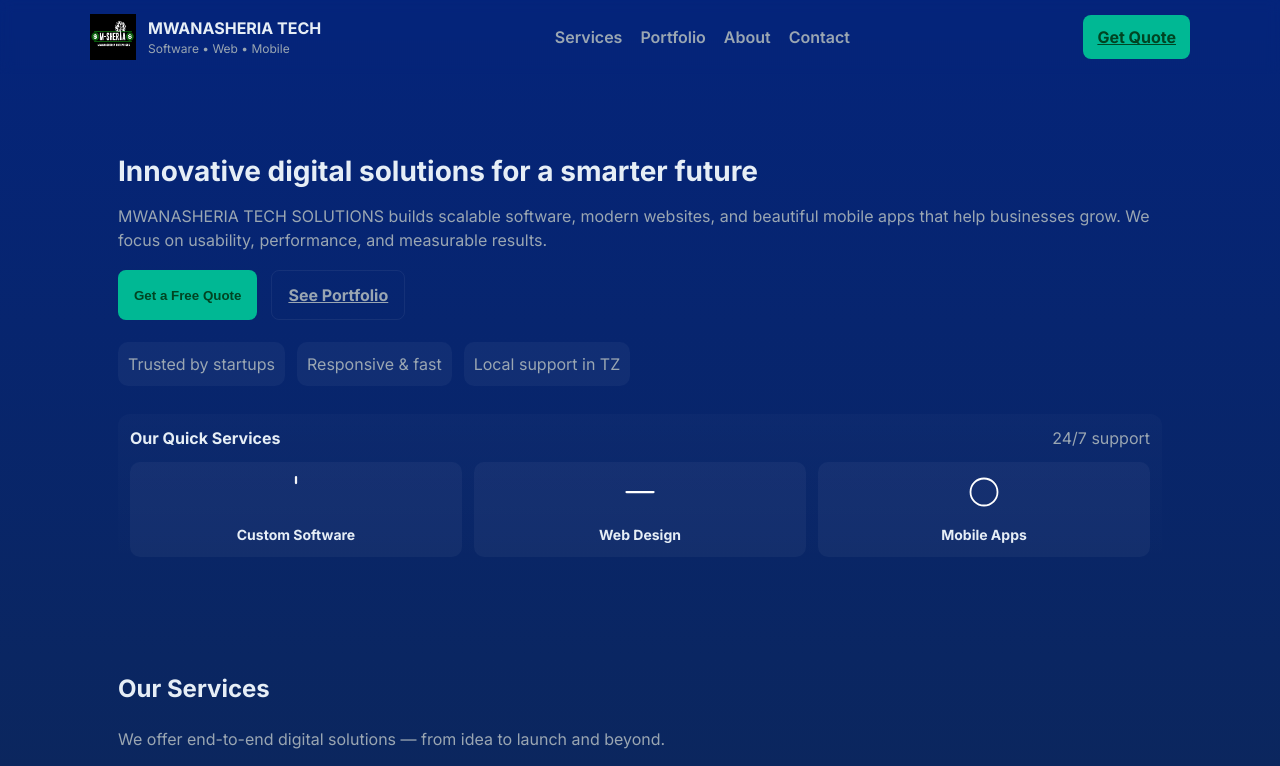
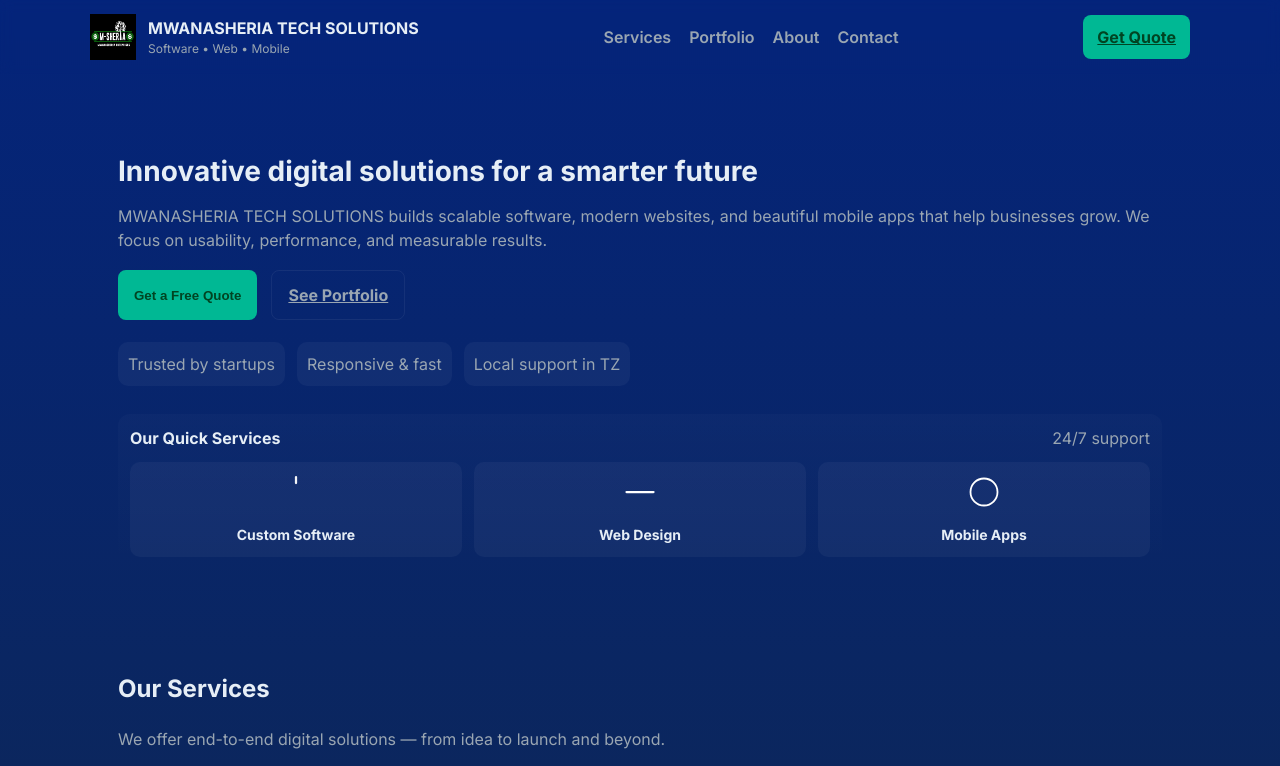
Before and after one commit to Mwanasheria/mwanasheria-tech-solutions, a plain HTML site: page index.html in a window 1280 px wide. Shown: the top 766 px of the page. Drawn offline with Linux system fonts and the light colour scheme.

Commit message:
Update index.html

```diff
--- a/index.html
+++ b/index.html
@@ -318,7 +318,7 @@
             <div class="brand">
                 <div class="logo"> <img src="logo.jpg" alt="Logo" width="46" height="46" class="d-inline-block align-text-top" /></div>
                 <div>
-                    <div style="font-weight:700">MWANASHERIA TECH</div>
+                    <div style="font-weight:700">MWANASHERIA TECH SOLUTIONS</div>
                     <div style="font-size:12px;color:var(--muted)">Software • Web • Mobile</div>
                 </div>
             </div>
@@ -552,4 +552,5 @@
     </script>
 </body>
 
+
 </html>
```
